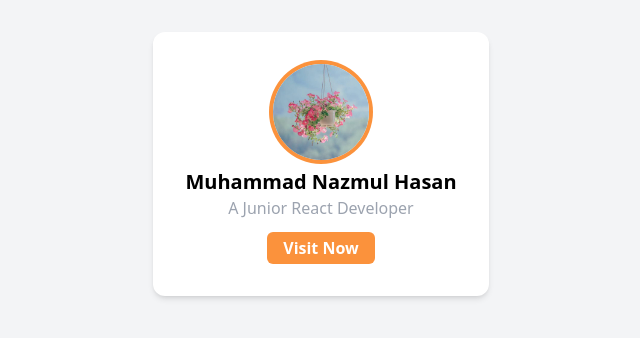
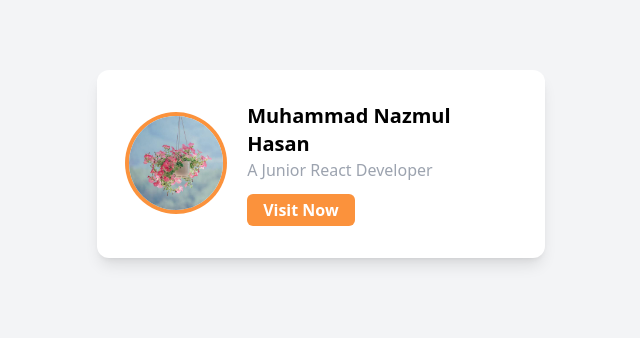
Before and after one commit to Nazmul1582/learn-tailwindcss, a website: page src/index.html in a window 1280 px wide. Shown: the part 236-574 px from the top of the page, without its empty margins (319-959 px from the left). Drawn offline with Linux system fonts and the light colour scheme.

Commit message:
responsive card design

```diff
--- a/src/index.html
+++ b/src/index.html
@@ -8,15 +8,17 @@
     <link rel="stylesheet" href="../dist/tailwind.css" />
   </head>
   <body class="h-screen flex items-center justify-center bg-gray-100">
-    <div class="bg-white max-w-sm p-8 rounded-xl shadow-md space-y-2">
-      <div class="h-24 w-24 mx-auto">
+    <div
+      class="bg-white max-w-sm p-8 rounded-xl shadow-lg space-y-2 sm:flex sm:items-center sm:space-y-0 sm:space-x-6 sm:max-w-md"
+    >
+      <div class="h-24 w-24 mx-auto sm:mx-0">
         <img
           class="rounded-full ring-4 ring-orange-400"
           src="../images/flower.jpg"
           alt="profile picture"
         />
       </div>
-      <div class="text-center space-y-3">
+      <div class="text-center space-y-3 sm:text-left">
         <div class="">
           <h4 class="text-black text-xl font-semibold">
             Muhammad Nazmul Hasan
```
Also changed, not shown: dist/tailwind.css.
